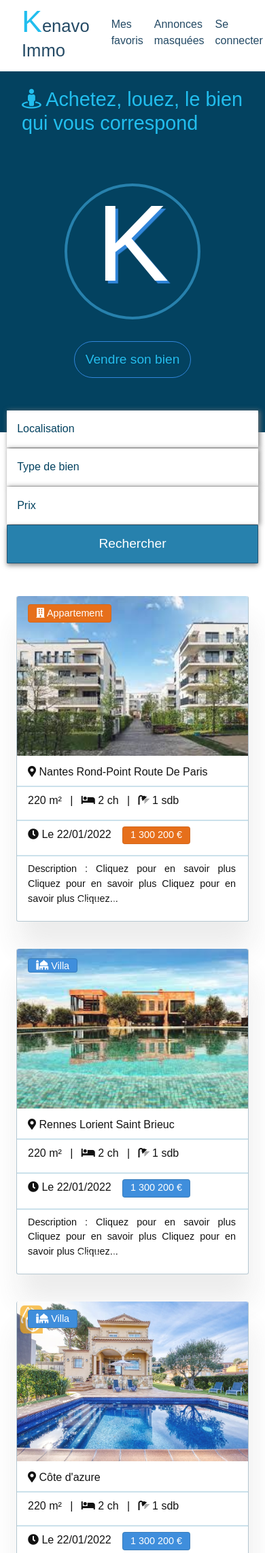
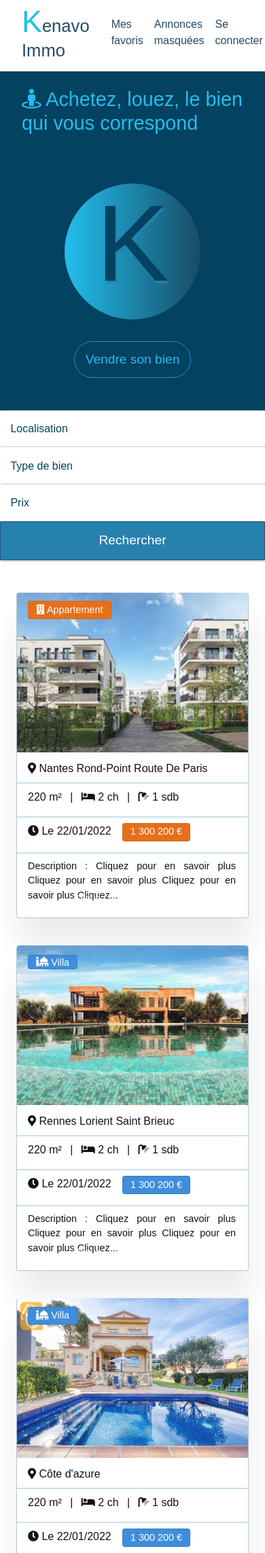
Before and after one commit to TheronBenjamin/AgenceImmo, a Symfony app: template templates/index/index.html.twig in a window 390 px wide; the page is wider, and only the part inside the window is pictured. Shown: the top 2285 px of that part at 68% size. Run offline with Twig, Linux system fonts and the light colour scheme; the template is opened without the code that fills it, so the values that code supplies are empty; style sheets or scripts are compiled from the project's sources; some libraries are stand-ins or nearby versions; some web fonts are replaced.

Commit message:
animation

```diff
--- a/assets/scss/app.scss
+++ b/assets/scss/app.scss
@@ -239,7 +239,7 @@ html body{
     .logo{
         font-size: 10rem;
         text-align: center;
-        color: $white;
+        color: $sea-blue;
         text-shadow: 0px 2px 1px $white;
     }
     .client-header{
@@ -248,8 +248,8 @@ html body{
             z-index: 2;
             position: relative;
             margin-top: -2rem;
-            animation: color-logo 3s ease-in-out;
-            text-shadow: 4px 4px 1px $clear-blue;
+            animation: color-logo 4s ease-in-out;
+            text-shadow: 2px 4px 2px $mid-light-blue;
         }
         .circle{
             position: absolute;
@@ -258,7 +258,8 @@ html body{
             margin-left: auto;
             margin-right: auto;
             z-index: 1;
-            border: 4px solid $mid-light-blue;
+            background: linear-gradient(to right, $light-blue, $mid-grey);
+            padding: 3px;
             width: 200px;
             height: 200px;
             border-radius: 50%;
@@ -446,7 +447,7 @@ html body{
         border-bottom: 1px solid $opaque-blue;
         background-color: $white;
         opacity: 0.93;
-        border-radius: 3px;
+        border-radius: 4px;
         transition: transform 0.5s;
         transition-delay: 1ms;
         -webkit-transition: transform 0.5s;
@@ -581,7 +582,7 @@ html body{
         max-height: 235px;
         min-height: 235px;
         z-index: 1;
-        border-radius: 3px 3px 0 0;
+        border-radius: 4px 4px 0 0;
         transition: transform ease .5s;
         transition-delay: 1ms;
         -webkit-transition: transform ease .5s;
@@ -695,18 +693,17 @@ display: flex;
             flex-direction: column;
             input {
                 border-right: none;
-                min-width: 95vw;
-                margin-bottom: .1rem;
-                box-shadow: 2px 1px 7px 1px $light-grey;
+                min-width: 100vw;
+                box-shadow: 2px 1px 3px 1px $light-grey;
                 &:nth-child(3) {
-                    min-width: 95vw;
+                    min-width: 100vw;
                 }
             }
             button {
-                width: 95vw;
-                box-shadow: inset 0vw 0 0 0 $sea-blue, 0px 3px 7px $light-grey;
+                width: 100vw;
+                box-shadow: inset 0vw 0 0 0 $sea-blue, 0px 1px 3px $light-grey;
                 &:hover {
-                    box-shadow: inset 90vw 0 0 0 $clear-blue, 0px 3px 7px $light-grey;
+                    box-shadow: inset 100vw 0 0 0 $clear-blue, 0px 1px 3px $light-grey;
                 }
             }
         }
```
Also changed, not shown: other parts of assets/scss/app.scss (+11 -14 lines).
